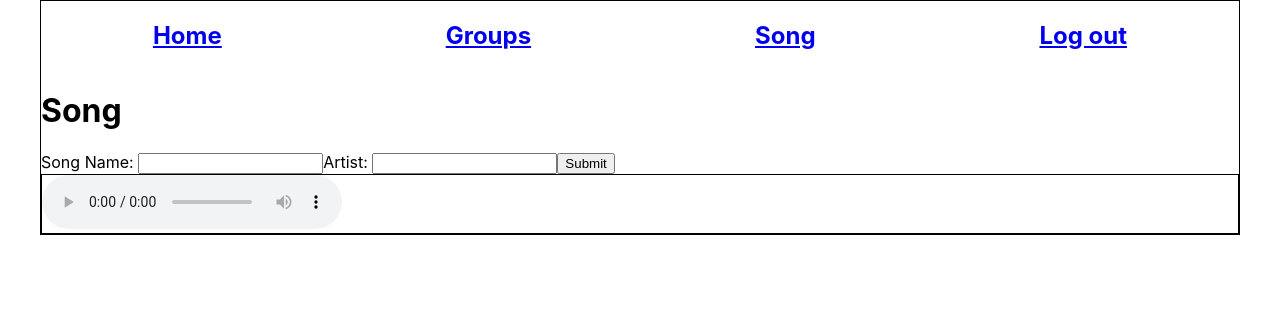
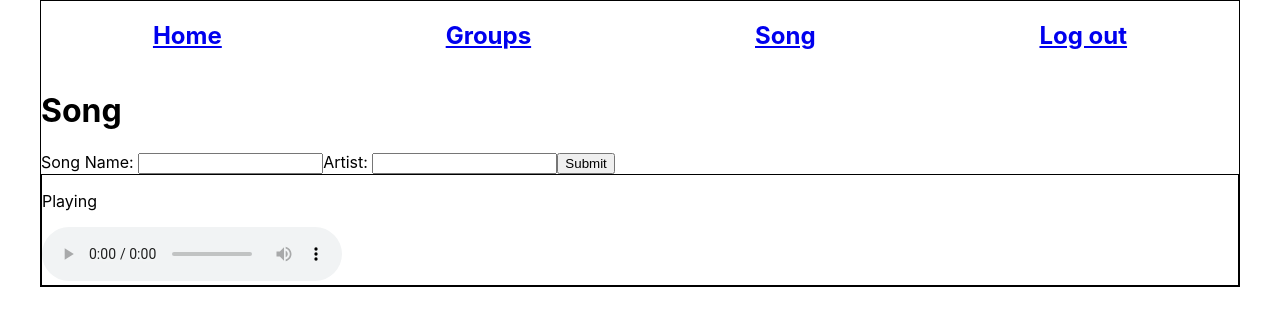
Before and after one commit to jeffzhkw/WeListen, a React (Create React App) app in the folder front-end/: page /song in a window 1280 px wide. Shown: the top 326 px of the page. Built offline with nearby package versions, Linux system fonts and the light colour scheme.

Commit message:
modify to handle new response

```diff
--- a/front-end/src/components/Controlbar.js
+++ b/front-end/src/components/Controlbar.js
@@ -1,9 +1,12 @@
 import React from "react";
 
-function ControlBar({ audioStream }) {
+function ControlBar({ audioStream, playingTitle, playingArtist }) {
   return (
     <div className="controlBarWrapper">
       <div className="musicPlayer">
+        <p>Playing</p>
+        <strong>{playingTitle}</strong>
+        <strong>{playingArtist}</strong>
         <audio controls src={audioStream}>
           Your browser does not support the
           <code>audio</code> element.
--- a/front-end/src/containers/Song.js
+++ b/front-end/src/containers/Song.js
@@ -11,6 +11,8 @@ function useQuery() {
 function Song() {
   const [title, setTitle] = useState();
   const [artist, setArtist] = useState();
+  const [resTitle, setResTitle] = useState();
+  const [resArtist, setResArtist] = useState();
   const [audioStream, setAudioStream] = useState();
   const URL = `/search?title=${title}&artist=${artist}`;
 
@@ -34,7 +36,9 @@ function Song() {
         .get(URL)
         .then((response) => {
           console.log(response);
-          setAudioStream(response);
+          setAudioStream(response.audio_stream);
+          setResArtist(response.title);
+          setResTitle(response.artist);
         })
         .catch((error) => {
           console.warn(error);
@@ -42,11 +46,15 @@ function Song() {
     }
   }, [title, artist, URL]);
 
+  useEffect(() => {
+    setResArtist;
+  }, [audioStream]);
+
   const { audioData } = useMemo(() => {
     if (!audioStream) return { audioData: "" };
     else {
       return {
-        audioData: audioStream.data,
+        audioData: audioStream,
       };
     }
   }, [audioStream]);
@@ -66,7 +74,11 @@ function Song() {
         <button type="submit">Submit</button>
       </form>
 
-      <ControlBar audioStream={audioData} />
+      <ControlBar
+        audioStream={audioData}
+        playingTitle={resTitle}
+        playingArtist={resArtist}
+      />
     </div>
   );
 }
```
